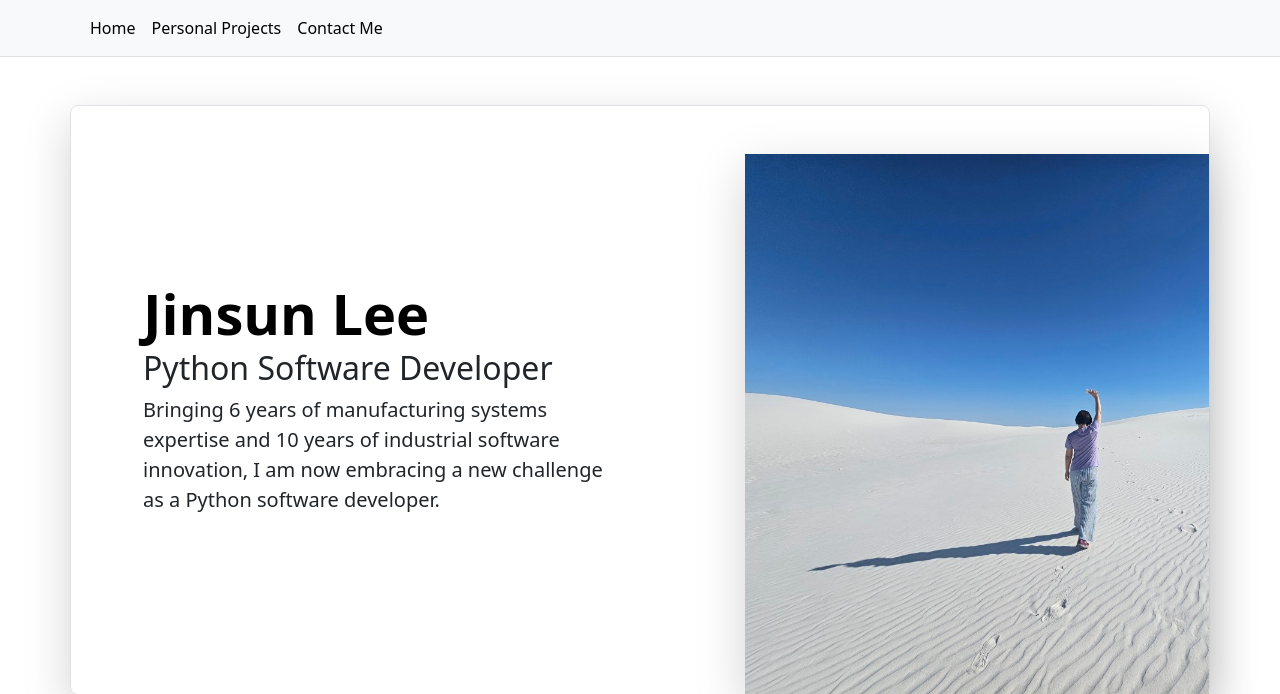
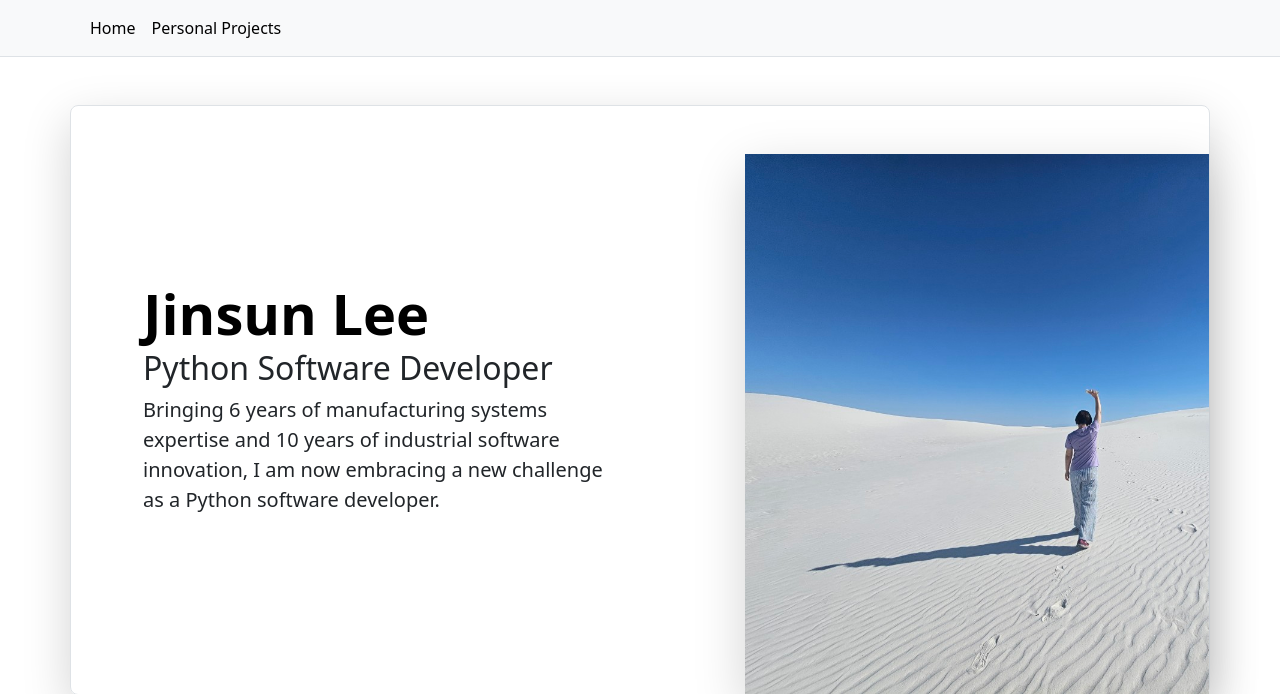
Before and after one commit to jsmecha/MyWebsite2, a Flask app: page / in a window 1280 px wide. Shown: the top 694 px of the page. Run offline with Flask 3, Linux system fonts and the light colour scheme; some libraries are stand-ins or nearby versions.

Commit message:
Update base.html
contact hide

```diff
--- a/templates/base.html
+++ b/templates/base.html
@@ -18,7 +18,7 @@
       <ul class="nav me-auto">
         <li class="nav-item"><a href="{{url_for('home')}}" class="nav-link link-body-emphasis px-2 active" aria-current="page">Home</a></li>
         <li class="nav-item"><a href="{{url_for('project')}}" class="nav-link link-body-emphasis px-2">Personal Projects</a></li>
-        <li class="nav-item"><a href="{{url_for('contact')}}" class="nav-link link-body-emphasis px-2">Contact Me</a></li>
+        <!-- <li class="nav-item"><a href="{{url_for('contact')}}" class="nav-link link-body-emphasis px-2">Contact Me</a></li> -->
       </ul>
     </div>
   </nav>
```
